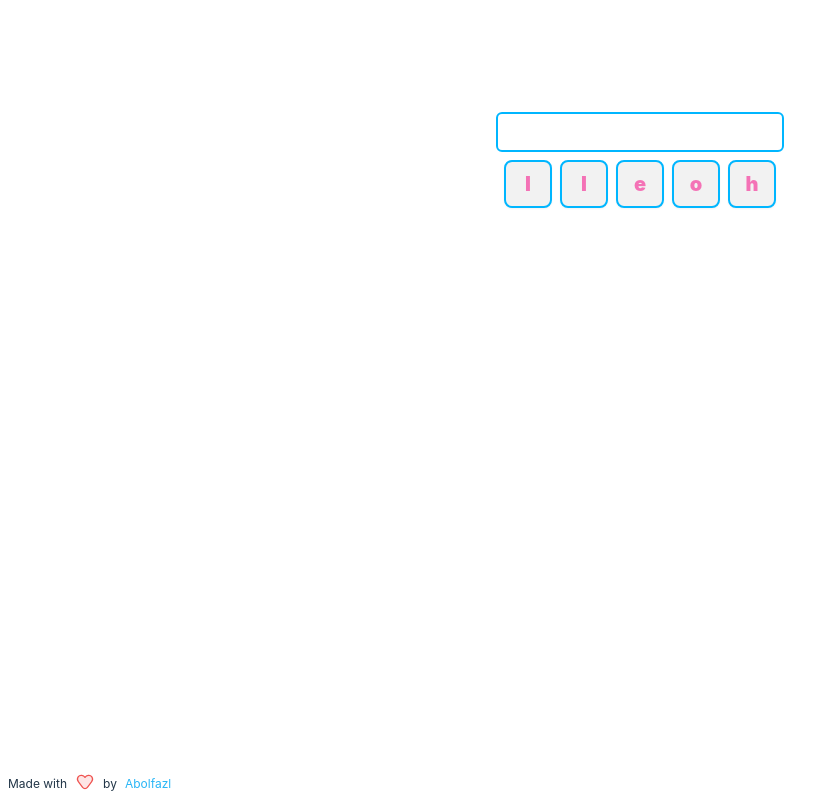
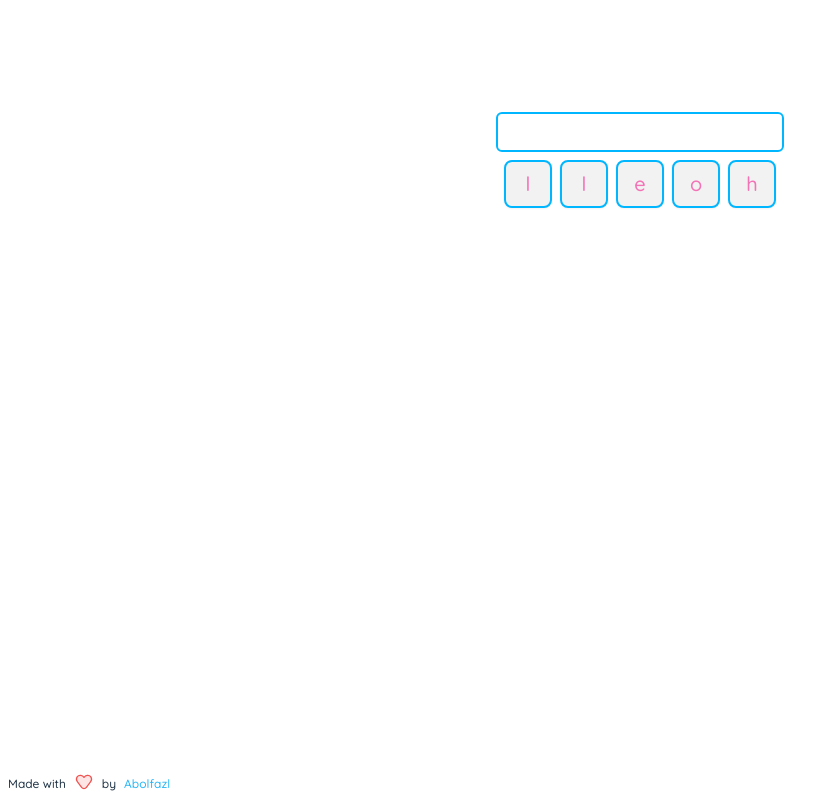
Before and after one commit to abolraj/MA, a React (Vite) app: page / in a window 1280 px wide. Shown: the whole page, without its empty margins (0-838 px from the left). Built offline with nearby package versions, Linux system fonts and the light colour scheme.

Commit message:
fix - Setup font family Quick sand

```diff
--- a/src/index.css
+++ b/src/index.css
@@ -1,6 +1,14 @@
+@import url('https://fonts.googleapis.com/css2?family=Quicksand:wght@500&display=swap');
 @tailwind base;
 @tailwind components;
 @tailwind utilities;
+
+* {
+  font-family: "Quicksand", system-ui;
+  font-optical-sizing: auto;
+  font-weight: 400;
+  font-style: normal;
+}
 
 :root {
   font-family: Inter, system-ui, Avenir, Helvetica, Arial, sans-serif;
```
